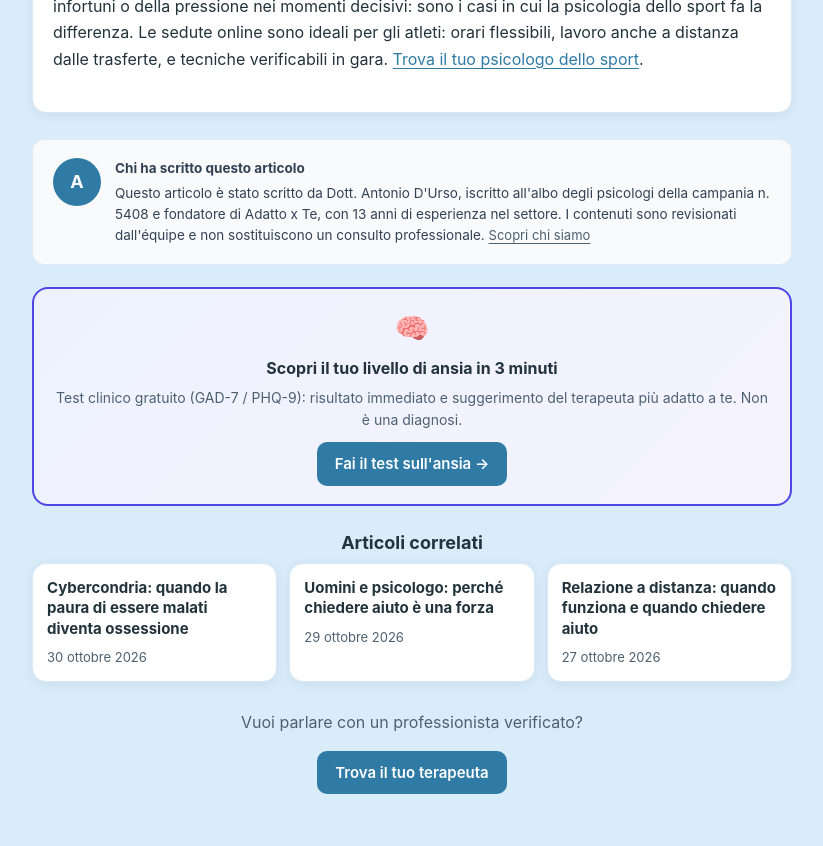
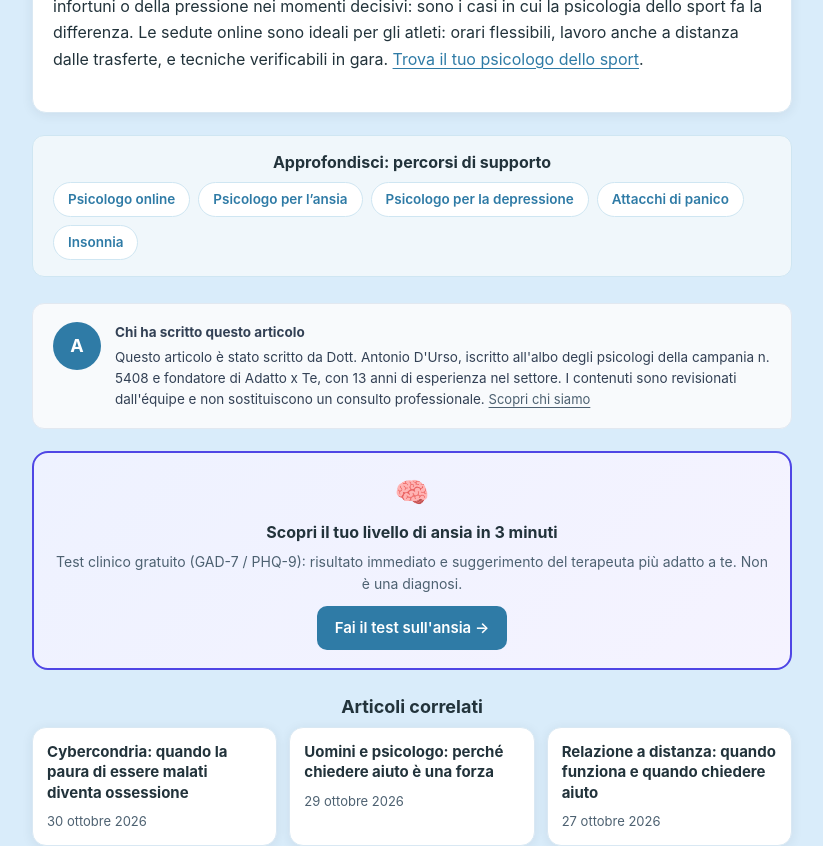
Before and after one commit to antonio-durso/adattoxte, a React (Vite) app in the folder frontend/: page /blog/allenamento-mentale-atleti in a window 1280 px wide. Shown: the part 1400-2246 px from the top of the page, without its empty margins (228-1051 px from the left). Built offline with nearby package versions, Linux system fonts and the light colour scheme; no server answers.

Commit message:
SEO: link interni hub&spoke dalle pagine blog alle landing principali (ansia, depressione, panico, insonnia)

```diff
--- a/frontend/src/pages/BlogArticle.jsx
+++ b/frontend/src/pages/BlogArticle.jsx
@@ -180,6 +180,30 @@ export default function BlogArticle() {
         <div dangerouslySetInnerHTML={{ __html: bodyHtml }} />
       </article>
 
+      {/* Link interni verso le landing principali (SEO: hub & spoke blog -> landing) */}
+      <div style={{ maxWidth: 760, margin: '22px auto 0', background: '#f0f7fb', border: '1px solid #cfe6f2', borderRadius: 12, padding: '16px 20px' }}>
+        <h2 style={{ fontSize: 16, margin: '0 0 10px' }}>
+          {lang === 'it' ? 'Approfondisci: percorsi di supporto' : 'Learn more: support paths'}
+        </h2>
+        <div style={{ display: 'flex', flexWrap: 'wrap', gap: 8 }}>
+          {[
+            { to: '/psicologo-online', label: lang === 'it' ? 'Psicologo online' : 'Online psychologist' },
+            { to: '/psicologo-online/ansia', label: lang === 'it' ? 'Psicologo per l\u2019ansia' : 'Anxiety' },
+            { to: '/psicologo-online/depressione', label: lang === 'it' ? 'Psicologo per la depressione' : 'Depression' },
+            { to: '/psicologo-online/attacchi-di-panico', label: lang === 'it' ? 'Attacchi di panico' : 'Panic attacks' },
+            { to: '/psicologo-online/insonnia', label: lang === 'it' ? 'Insonnia' : 'Insomnia' },
+          ].map((l) => (
+            <Link
+              key={l.to}
+              to={l.to}
+              style={{ textDecoration: 'none', background: '#fff', border: '1px solid #cfe6f2', color: '#2f7ba6', borderRadius: 999, padding: '6px 14px', fontSize: 13.5, fontWeight: 600 }}
+            >
+              {l.label}
+            </Link>
+          ))}
+        </div>
+      </div>
+
       {/* Bio autore a fine articolo (E-E-A-T: firma del professionista) */}
       <div style={{ maxWidth: 760, margin: '26px auto 0', background: '#f8fafc', border: '1px solid #e2e8f0', borderRadius: 12, padding: '18px 20px', display: 'flex', gap: 14, alignItems: 'flex-start' }}>
         <div style={{ width: 48, height: 48, borderRadius: '50%', background: '#2f7ba6', color: '#fff', display: 'flex', alignItems: 'center', justifyContent: 'center', fontWeight: 700, fontSize: 18, flexShrink: 0 }}>
```
